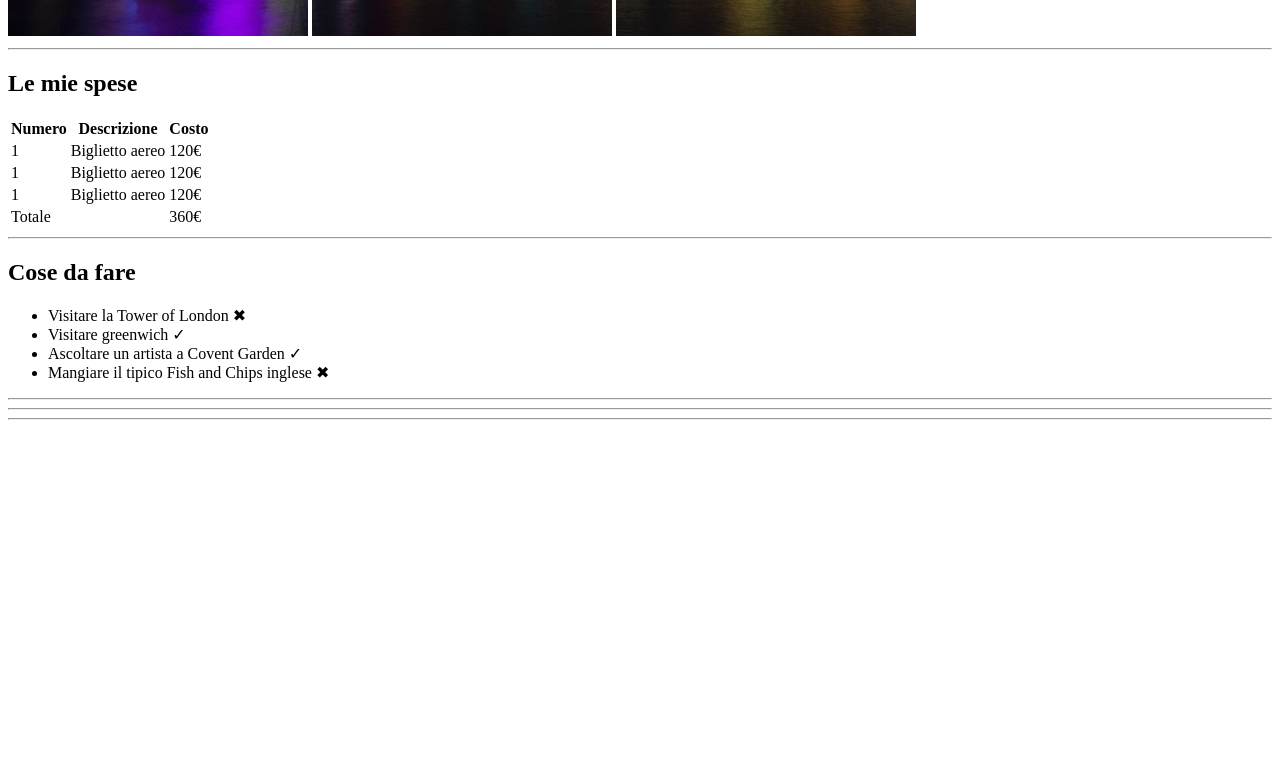
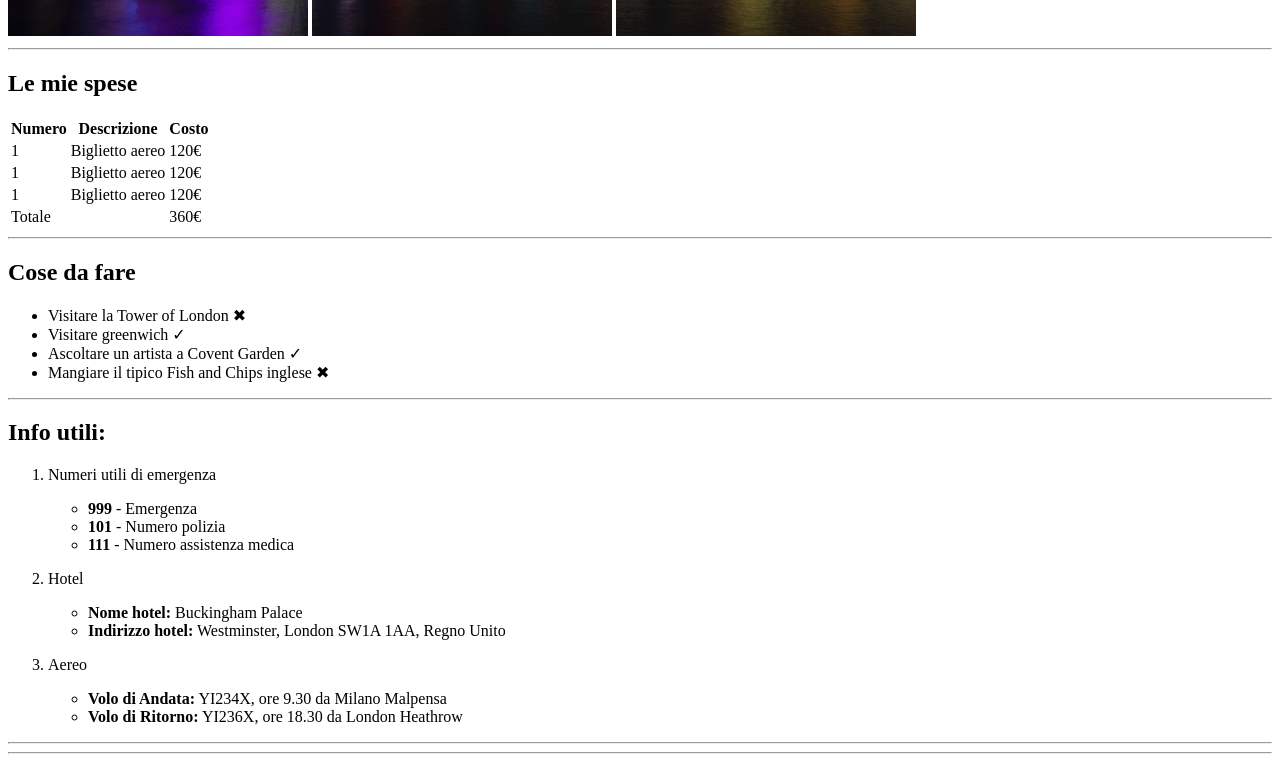
Before and after one commit to sebastianocalella/html-london-trip, a plain HTML site: page index.html in a window 1280 px wide. Shown: the part 644-1406 px from the top of the page. Before the commit the page ends 1072 px from the top, so only its background shows below. Drawn offline with Linux system fonts and the light colour scheme.

Commit message:
info section

```diff
--- a/index.html
+++ b/index.html
@@ -70,6 +70,39 @@
             </section>
 
             <section>
+                <h2>Info utili:</h2>
+                <ol>
+                    <li>
+                        <p>
+                            Numeri utili di emergenza
+                            <ul>
+                                <li><strong>999</strong> - Emergenza</li>
+                                <li><strong>101</strong> - Numero polizia</li>
+                                <li><strong>111</strong> - Numero assistenza medica</li>
+                            </ul>
+                        </p>
+                    </li>
+
+                    <li>
+                        <p>
+                            Hotel
+                            <ul>
+                                <li><strong>Nome hotel:</strong> Buckingham Palace</li>
+                                <li><strong>Indirizzo hotel:</strong> Westminster, London SW1A 1AA, Regno Unito</li>
+                            </ul>
+                        </p>
+                    </li>
+
+                    <li>
+                        <p>
+                            Aereo
+                            <ul>
+                                <li><strong>Volo di Andata:</strong> YI234X, ore 9.30 da Milano Malpensa</li>
+                                <li><strong>Volo di Ritorno:</strong> YI236X, ore 18.30 da London Heathrow</li>
+                            </ul>
+                        </p>
+                    </li>
+                </ol>
 
                 <hr>
             </section>
```
